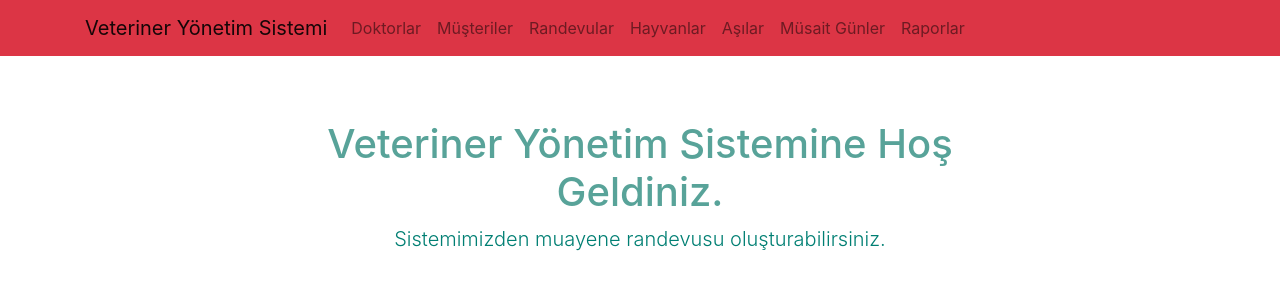
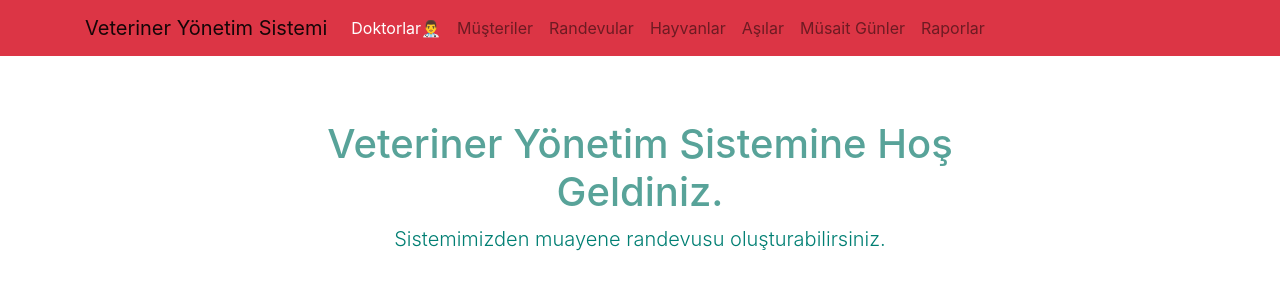
Before and after one commit to batuhanlog/Veterinary_Management, a React (Create React App) app: page / in a window 1280 px wide. Shown: the top 300 px of the page. Built offline with nearby package versions, Linux system fonts and the light colour scheme.

Commit message:
Update Navbar.js

```diff
--- a/src/components/Navbar/Navbar.js
+++ b/src/components/Navbar/Navbar.js
@@ -22,8 +22,8 @@ function Navbar() {
         <div className="collapse navbar-collapse" id="navbarSupportedContent">
           <ul className="navbar-nav me-auto mb-2 mb-lg-0">
             <li className="nav-item">
-              <Link className="nav-link" to="/doctors">
-                Doktorlar
+              <Link className="nav-link text-white" to="/doctors">
+                Doktorlar👨‍⚕️
               </Link>
             </li>
             <li className="nav-item">
```
